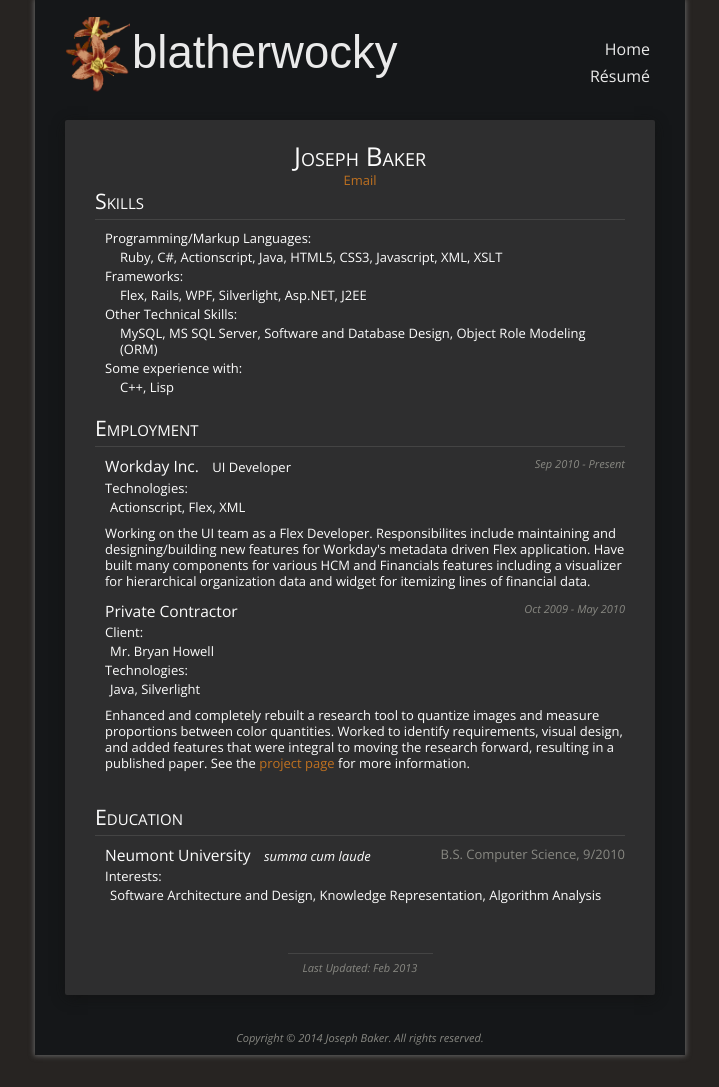
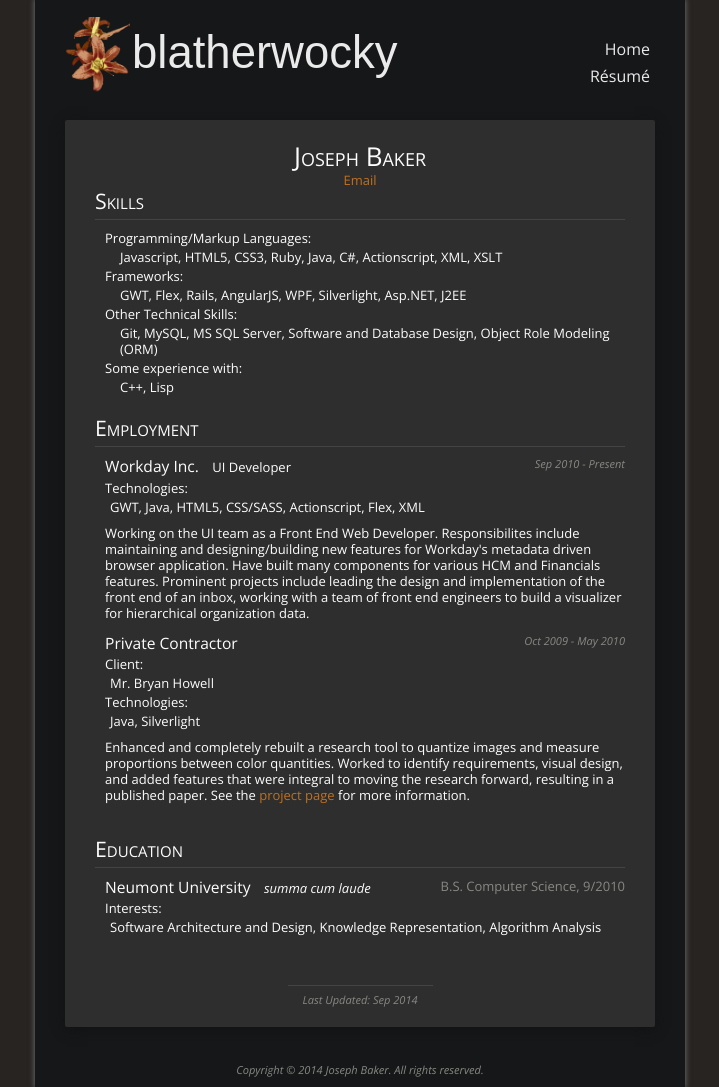
Before and after one commit to blatherwock/blatherwock.github.com, a Jekyll site: the page built from pages/resume.md, in a window 1280 px wide. Shown: the whole page, without its empty margins (280-999 px from the left). Built offline with Jekyll 4.4.1, drawn with Linux system fonts in a browser that asks for light colours; some web fonts are replaced.

Commit message:
Updating contents of resume

```diff
--- a/pages/resume.md
+++ b/pages/resume.md
@@ -14,11 +14,11 @@ page_class: bl-resume
 <section>
 <dl class="bl-skills">
   <dt>Programming/Markup Languages</dt>
-  <dd>Ruby, C#, Actionscript, Java, HTML5, CSS3, Javascript, XML, XSLT</dd>
+  <dd>Javascript, HTML5, CSS3, Ruby, Java, C#, Actionscript, XML, XSLT</dd>
   <dt>Frameworks</dt>
-  <dd>Flex, Rails, WPF, Silverlight, Asp.NET, J2EE</dd>
+  <dd>GWT, Flex, Rails, AngularJS, WPF, Silverlight, Asp.NET, J2EE</dd>
   <dt>Other Technical Skills</dt>
-  <dd>MySQL, MS SQL Server, Software and Database Design, Object Role Modeling (ORM)</dd>
+  <dd>Git, MySQL, MS SQL Server, Software and Database Design, Object Role Modeling (ORM)</dd>
   <dt>Some experience with</dt>
   <dd>C++, Lisp</dd>
 </dl>
@@ -31,9 +31,9 @@ page_class: bl-resume
 <span class="bl-info bl-info-job_date">Sep 2010 - Present</span>
 <dl>
   <dt>Technologies</dt>
-  <dd>Actionscript, Flex, XML</dd>
+  <dd>GWT, Java, HTML5, CSS/SASS, Actionscript, Flex, XML</dd>
 </dl>
-<p>Working on the UI team as a Flex Developer. Responsibilites include maintaining and designing/building new features for Workday's metadata driven Flex application. Have built many components for various HCM and Financials features including a visualizer for hierarchical organization data and widget for itemizing lines of financial data.</p>
+<p>Working on the UI team as a Front End Web Developer. Responsibilites include maintaining and designing/building new features for Workday's metadata driven browser application. Have built many components for various HCM and Financials features. Prominent projects include leading the design and implementation of the front end of an inbox, working with a team of front end engineers to build a visualizer for hierarchical organization data.</p>
 <h3>Private Contractor</h3>
 <span class="bl-info bl-info-job_date">Oct 2009 - May 2010</span>
 <dl>
@@ -55,4 +55,4 @@ page_class: bl-resume
   <dd>Software Architecture and Design, Knowledge Representation, Algorithm Analysis</dd>
 </dl>
 </section>
-<footer><date class="bl-info" pubdate="02-2013">Last Updated: Feb 2013</date></footer>
+<footer><date class="bl-info" pubdate="09-2014">Last Updated: Sep 2014</date></footer>
```
